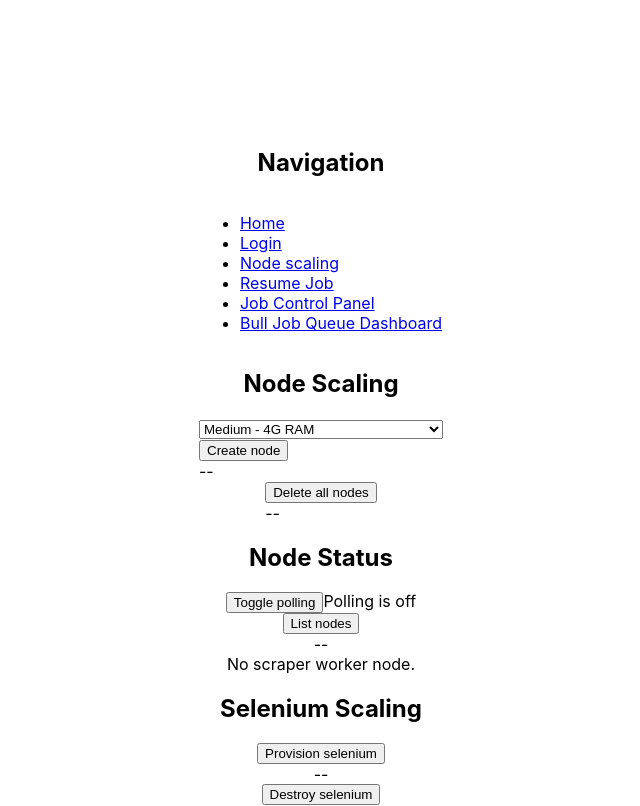
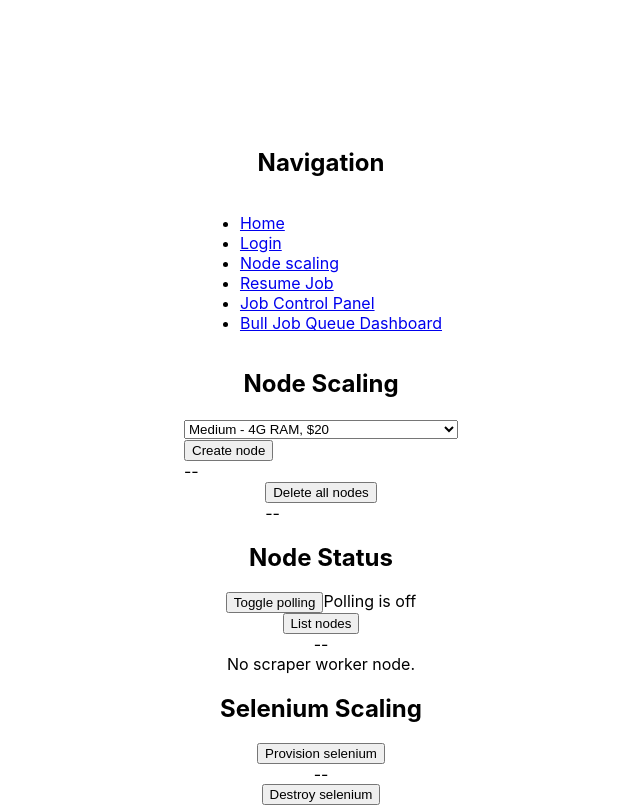
Before and after one commit to rivernews/supervisor-scraper-job-queue, a React (Create React App) app: page /k8s in a window 1280 px wide. Shown: the top 806 px of the page, without its empty margins (319-959 px from the left). Built offline with nearby package versions, Linux system fonts and the light colour scheme.

Commit message:
add more node size options for CPU optimized

```diff
--- a/src/pages/node-scaling.page.tsx
+++ b/src/pages/node-scaling.page.tsx
@@ -95,10 +95,12 @@ const NodeSizeSelector = (initialValue: NodeInstanceSize, setNodeInstanceSize: R
 
     return (
         <select onChange={handleOnChange} value={initialValue}>
-            <option value="MEDIUM">Medium - 4G RAM</option>
-            <option value="LARGE">Large - 8G RAM</option>
-            <option value="LARGE_16G">Large - 4CPU/16G RAM</option>
-            <option value="MEMORY_2CPU">Memory Optimized - 2CPU/16G RAM</option>
+            <option value="MEDIUM">Medium - 4G RAM, $20</option>
+            <option value="LARGE">Large - 8G RAM, $40</option>
+            <option value="LARGE_16G">Large - 6CPU/16G RAM, $80</option>
+            <option value="MEMORY_2CPU">Memory Optimized - 2CPU/16G RAM, $75</option>
+            <option value="CPU_4CPU">CPU Optimized - 4CPU/8G RAM, $80</option>
+            <option value="CPU_2CPU">CPU Optimized - 2CPU/4G RAM, $40</option>
         </select>
     )
 }
```
